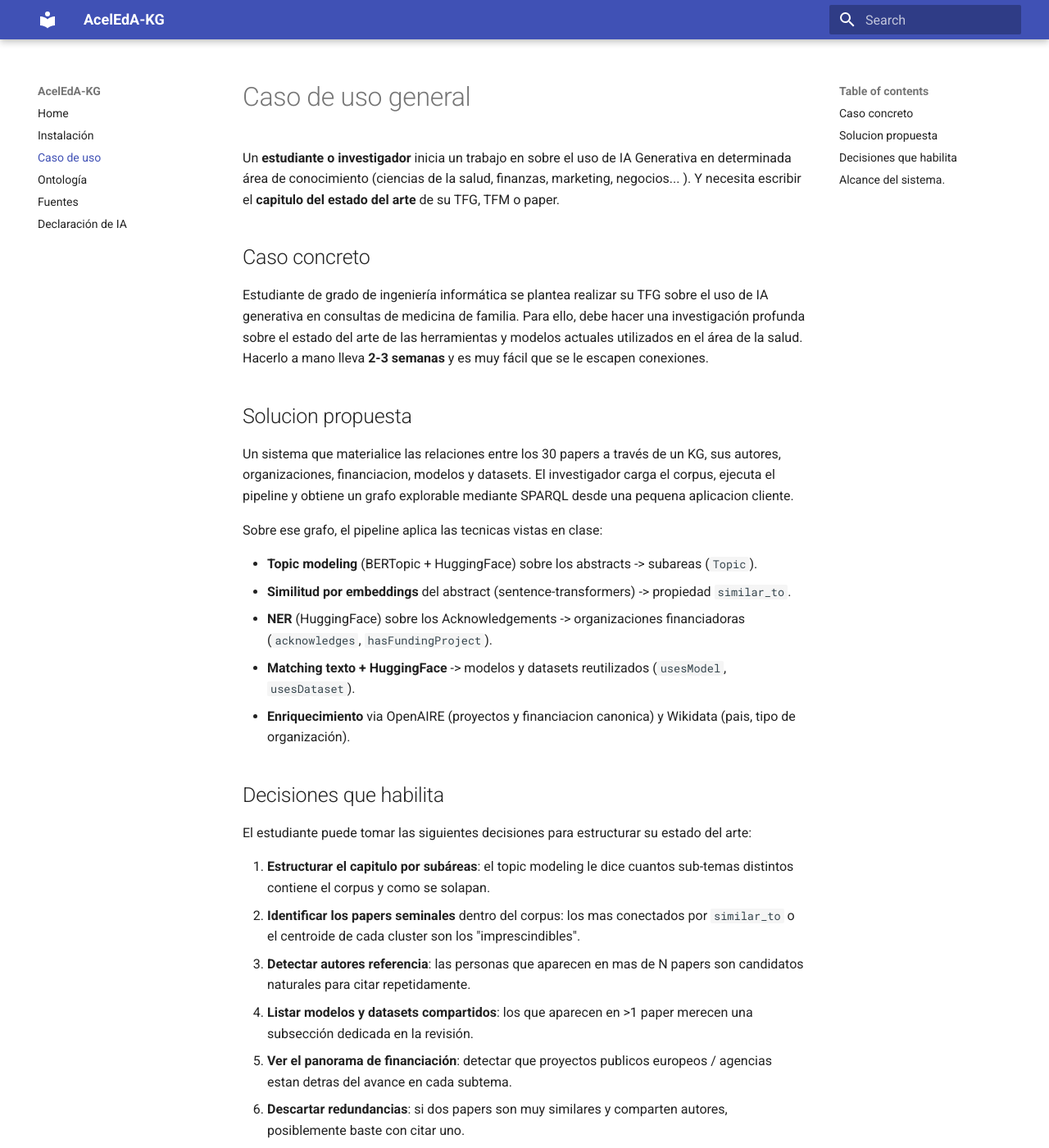
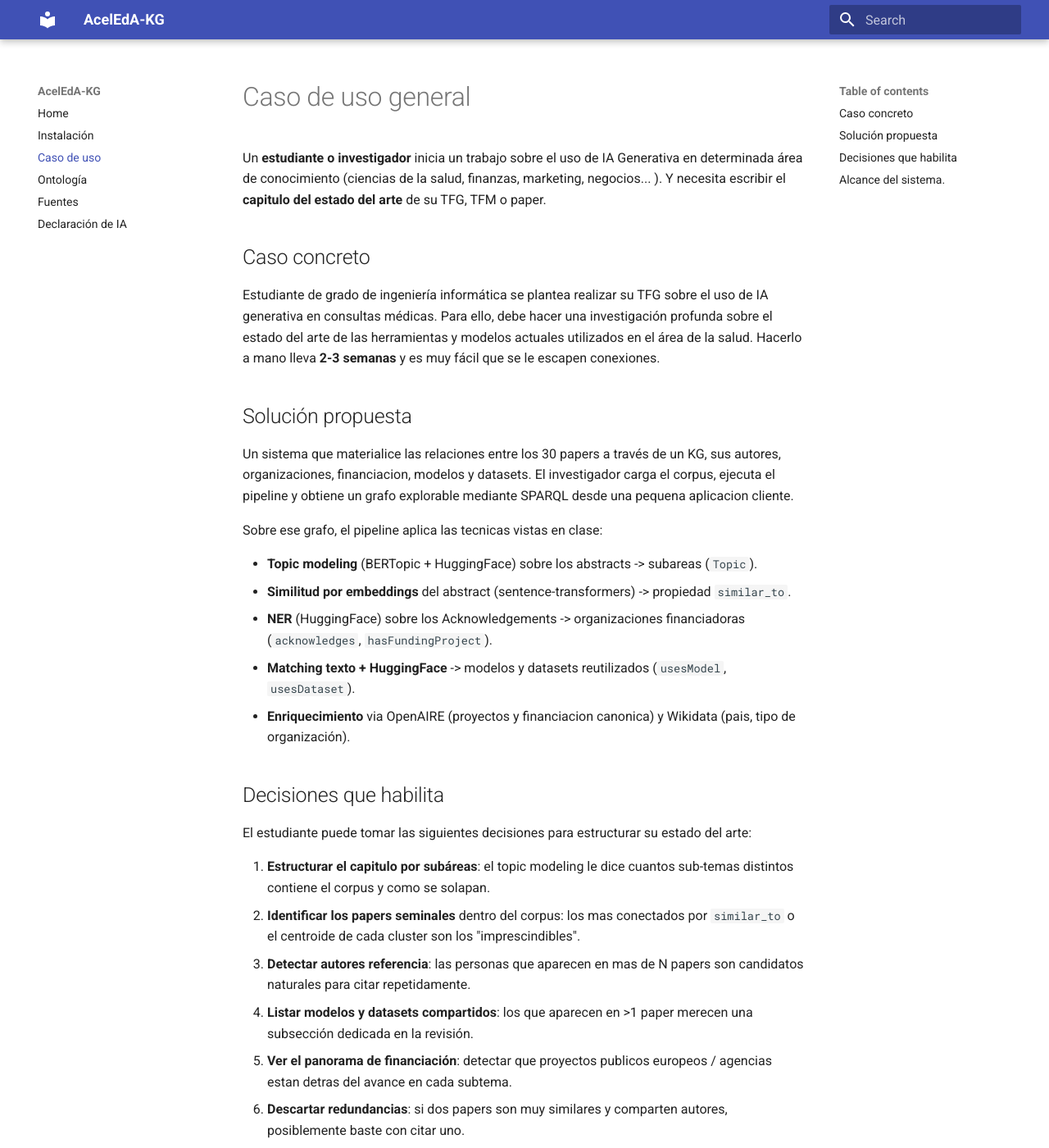
Before and after one commit to mamsss121/osai-2026-kg-genai, an MkDocs documentation site: the page built from docs/caso_de_uso.md, in a window 1280 px wide and 1400 px high. Shown: the whole window at 82% size. Built offline with MkDocs 1.6.1 and Material for MkDocs 9.7.7, drawn with Linux system fonts in a browser that asks for light colours; some of the changed text lies outside the part shown.

Commit message:
voihjb298yg dw0879

```diff
--- a/docs/caso_de_uso.md
+++ b/docs/caso_de_uso.md
@@ -1,13 +1,13 @@
 # Caso de uso general
 
-Un **estudiante o investigador** inicia un trabajo en sobre el uso de IA Generativa en determinada área de conocimiento (ciencias de la salud, finanzas, marketing, negocios... ). Y necesita escribir el **capitulo del estado del arte** de su TFG, TFM o paper.
+Un **estudiante o investigador** inicia un trabajo sobre el uso de IA Generativa en determinada área de conocimiento (ciencias de la salud, finanzas, marketing, negocios... ). Y necesita escribir el **capitulo del estado del arte** de su TFG, TFM o paper.
 
 ## Caso concreto
 
-Estudiante de grado de ingeniería informática se plantea realizar su TFG sobre el uso de IA generativa en consultas de medicina de familia. Para ello, debe hacer una investigación profunda sobre el estado del arte de las herramientas y modelos actuales utilizados en el área de la salud. Hacerlo a mano lleva **2-3 semanas** y es muy fácil que se le escapen conexiones.
+Estudiante de grado de ingeniería informática se plantea realizar su TFG sobre el uso de IA generativa en consultas médicas. Para ello, debe hacer una investigación profunda sobre el estado del arte de las herramientas y modelos actuales utilizados en el área de la salud. Hacerlo a mano lleva **2-3 semanas** y es muy fácil que se le escapen conexiones.
 
 
-## Solucion propuesta
+## Solución propuesta
 
 Un sistema que materialice las relaciones entre los 30 papers a través de un KG, sus autores, organizaciones, financiacion, modelos y datasets. El investigador carga el corpus, ejecuta el pipeline y obtiene un grafo explorable mediante SPARQL desde una pequena aplicacion cliente.
 
@@ -32,4 +32,4 @@
 
 ## Alcance del sistema.
 
-Este sistema **no pretende** ser representar del estado del arte global de la IA Generativa. Trabaja sobre un corpus acotado y conocido de 30 papers seleccionados por el usuario. Las conclusiones que se extraen son **locales al corpus** (que autores estan en *este* corpus, que modelos comparten *estos* papers concretos) y no extrapolables al ecosistema mundial.
+Este sistema **no pretende** ser representar del estado del arte global de la IA Generativa. Trabaja sobre un corpus acotado seleccionado por el usuario. Las conclusiones que se extraen son **locales al corpus** y no extrapolables al ecosistema mundial.
```
